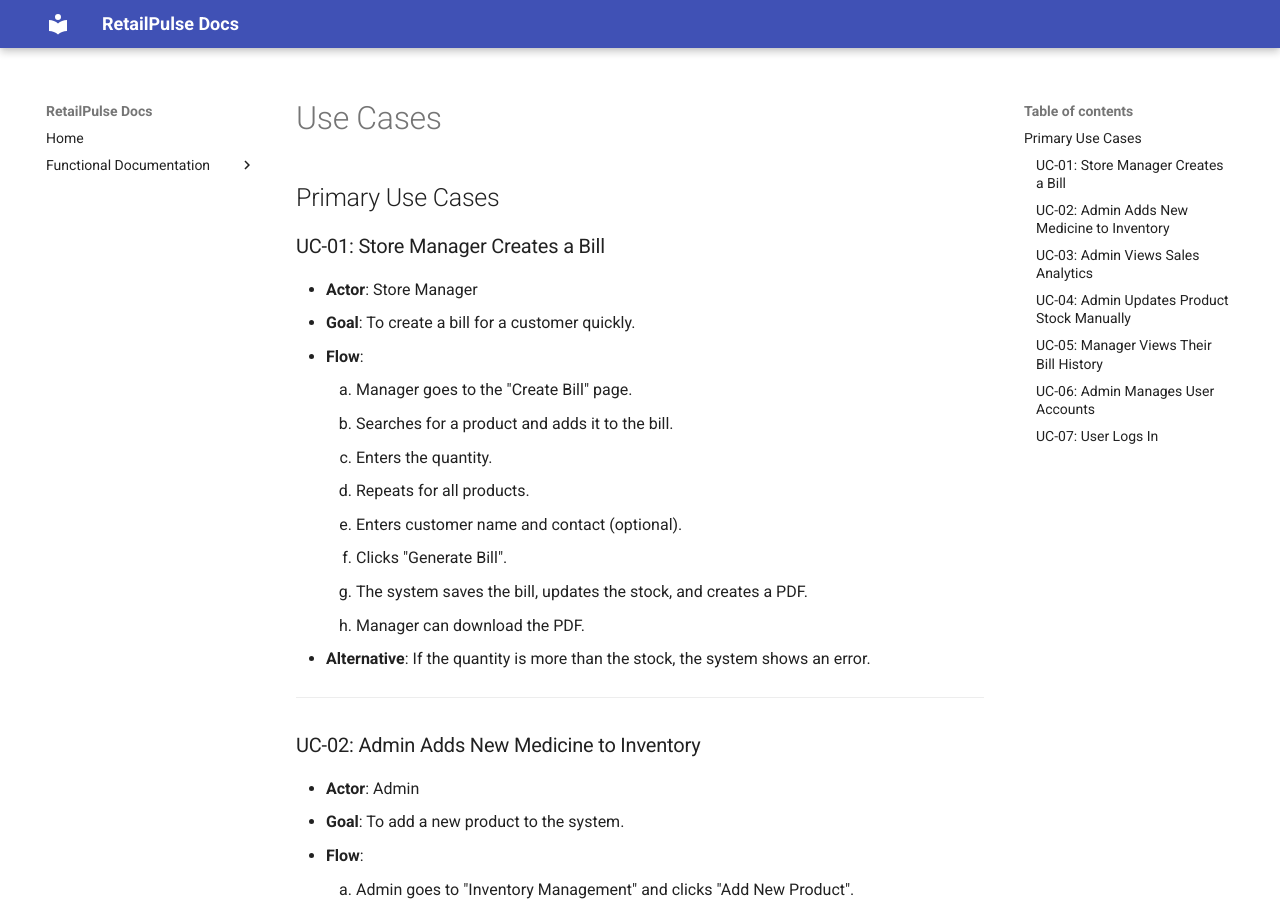
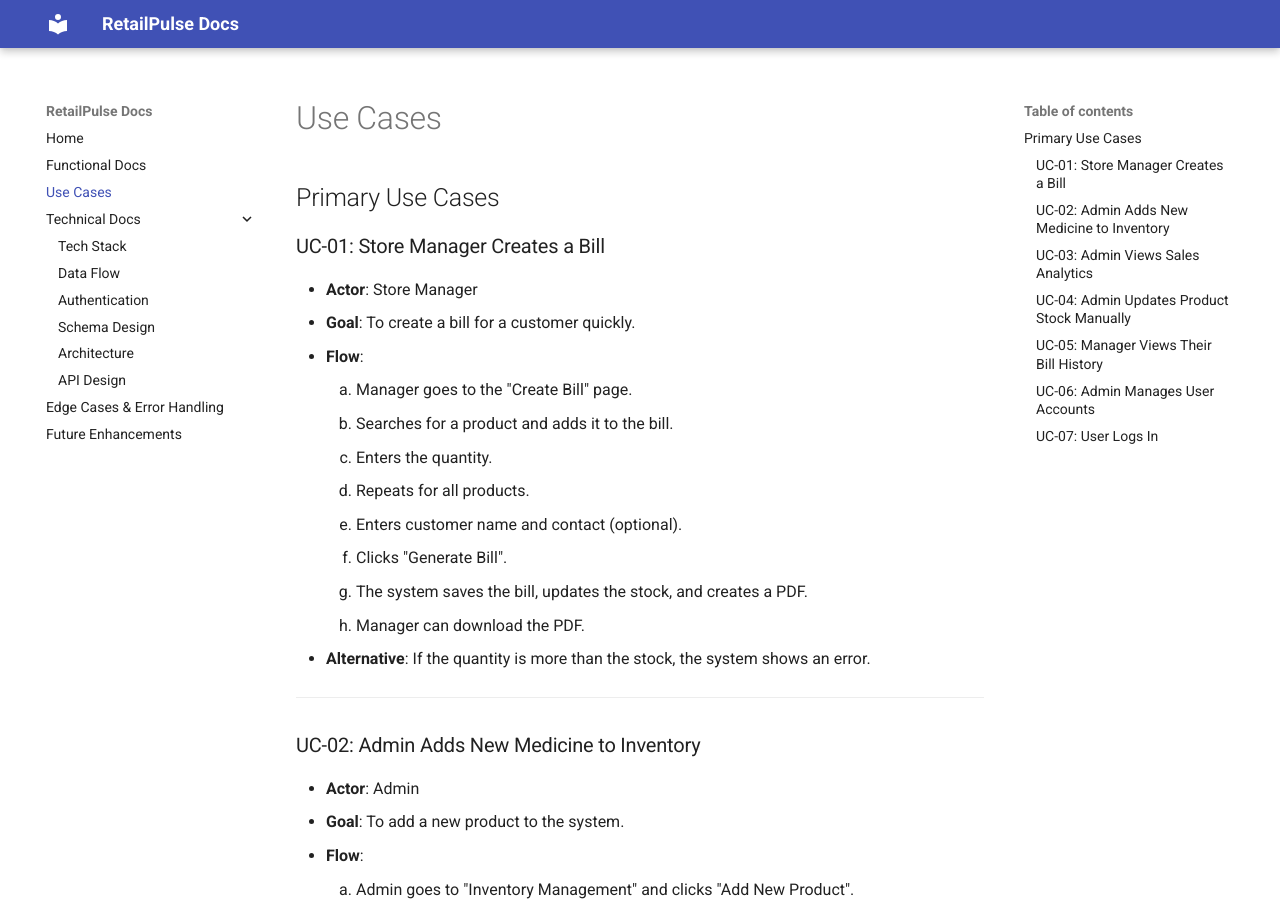
Before and after one commit to rohitagarwal-gkmit/retailpulse-docs, an MkDocs documentation site: the page built from docs/use_cases.md, in a window 1280 px wide and 900 px high. Built offline with MkDocs 1.6.1 and Material for MkDocs 9.7.7, drawn with Linux system fonts in a browser that asks for light colours.

Commit message:
[feat]: Update mkdocs configuration for improved navigation and structure

```diff
--- a/mkdocs.yml
+++ b/mkdocs.yml
@@ -1,10 +1,27 @@
 site_name: RetailPulse Docs
 theme:
   name: material
+  features:
+    - navigation.expand
 nav:
   - Home: index.md
-  - Functional Documentation:
-    - Functional Docs: functional/functional_docs.md
-    - Use Cases: functional/use_cases.md
+  - Functional Docs: functional_docs.md
+  - Use Cases: use_cases.md
+  - Technical Docs:
+      - Tech Stack: technical/tech_stack.md
+      - Data Flow: technical/data_flow.md
+      - Authentication: technical/auth.md
+      - Schema Design: technicalschema_design.md
+      - Architecture: technical/architecture.md
+      - API Design: technical/api_design.md
+  - Edge Cases & Error Handling: edge_cases.md
+  - Future Enhancements: future_enhancements.md
+markdown_extensions:
+  - pymdownx.superfences:
+      custom_fences:
+        - name: mermaid
+          class: mermaid
+          format: !!python/name:pymdownx.superfences.fence_code_format
 plugins:
-  - to-pdf
+  - to-pdf:
+      output_path: pdf/document.pdf
```
Also changed, not shown: 1 other file.
